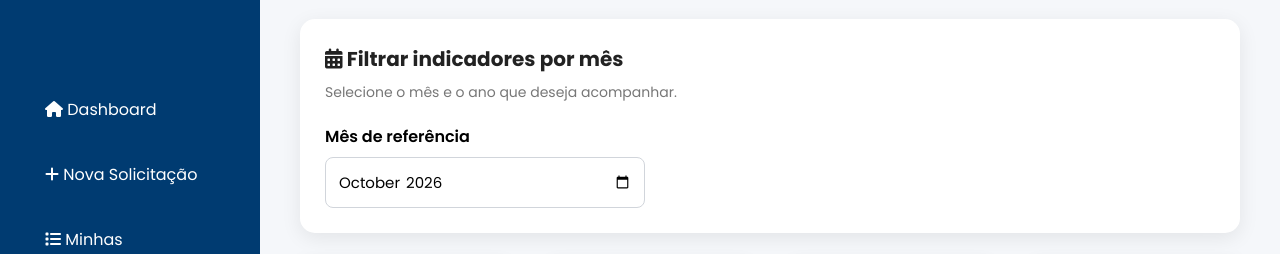
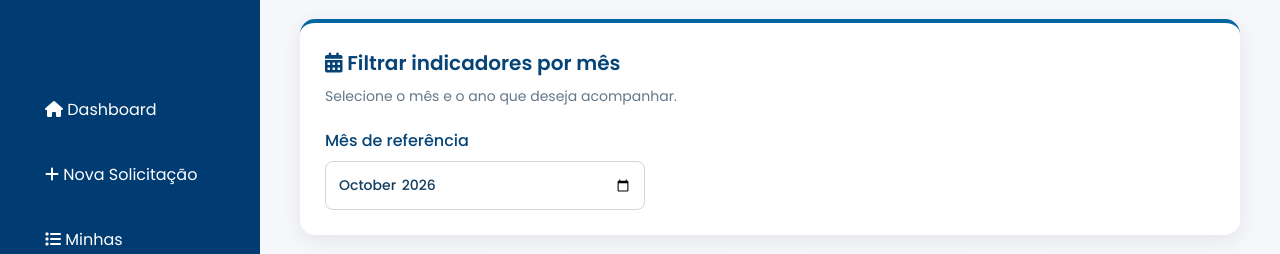
Before and after one commit to matheuscetiqt/SSO---Solicita-o-de-Servi-o-Operacional, a plain HTML site: page indicadores.html in a window 1280 px wide. Shown: the part 113-367 px from the top of the page. Drawn offline with nearby package versions, Linux system fonts and the light colour scheme; no server answers.

Commit message:
Update style.css

```diff
--- a/css/style.css
+++ b/css/style.css
@@ -3718,3 +3718,70 @@ input[type="number"] {
 #formServico .full {
     grid-column: 1;
 }
+
+/* ==========================================
+   FILTRO DE PERÍODO — INDICADORES SSO
+   Identidade visual SENAI CETIQT
+========================================== */
+
+#filtroMes {
+    width: 100%;
+    max-width: 360px;
+    min-height: 48px;
+    padding: 12px 14px;
+
+    background-color: #FFFFFF;
+    color: #123D60;
+
+    border: 1px solid #B8CCDE;
+    border-radius: 8px;
+
+    font-family: 'Poppins', sans-serif;
+    font-size: 14px;
+    font-weight: 500;
+
+    outline: none;
+    cursor: pointer;
+
+    transition:
+        border-color 0.2s ease,
+        box-shadow 0.2s ease;
+}
+
+#filtroMes:hover {
+    border-color: #0066A1;
+}
+
+#filtroMes:focus {
+    border-color: #0066A1;
+    box-shadow: 0 0 0 3px rgba(0, 102, 161, 0.15);
+}
+
+/* Cartão do filtro de período */
+main > section.grafico-card:first-of-type {
+    border-top: 4px solid #0066A1;
+}
+
+/* Título do filtro */
+main > section.grafico-card:first-of-type .grafico-cabecalho h3 {
+    color: #064477;
+    font-weight: 600;
+}
+
+/* Texto de apoio */
+main > section.grafico-card:first-of-type .grafico-cabecalho span {
+    color: #64788B;
+}
+
+/* Rótulo do campo */
+label[for="filtroMes"] {
+    color: #064477;
+    font-weight: 500;
+}
+
+/* Ajuste para telas menores */
+@media (max-width: 600px) {
+    #filtroMes {
+        max-width: 100%;
+    }
+}
```
